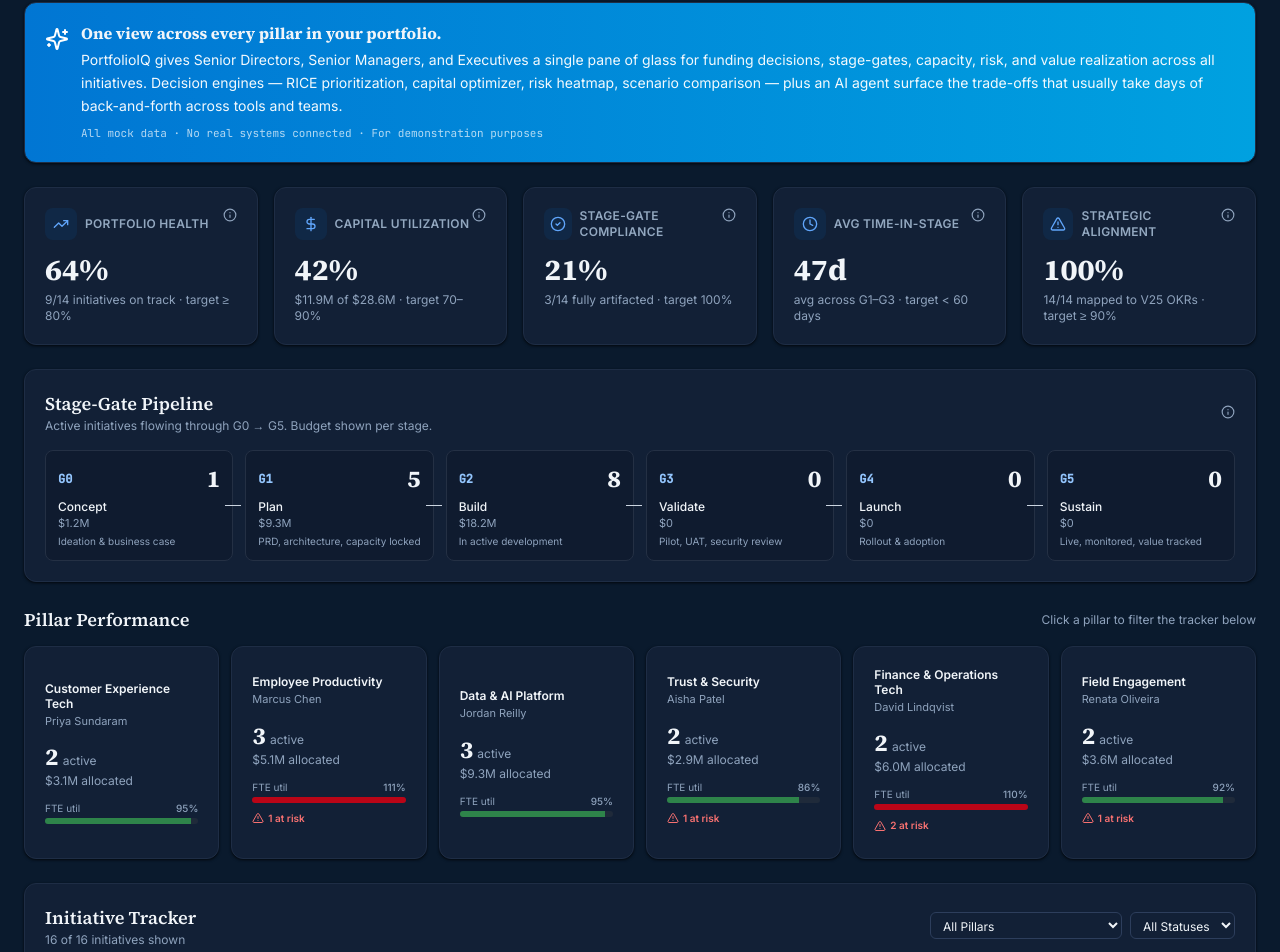
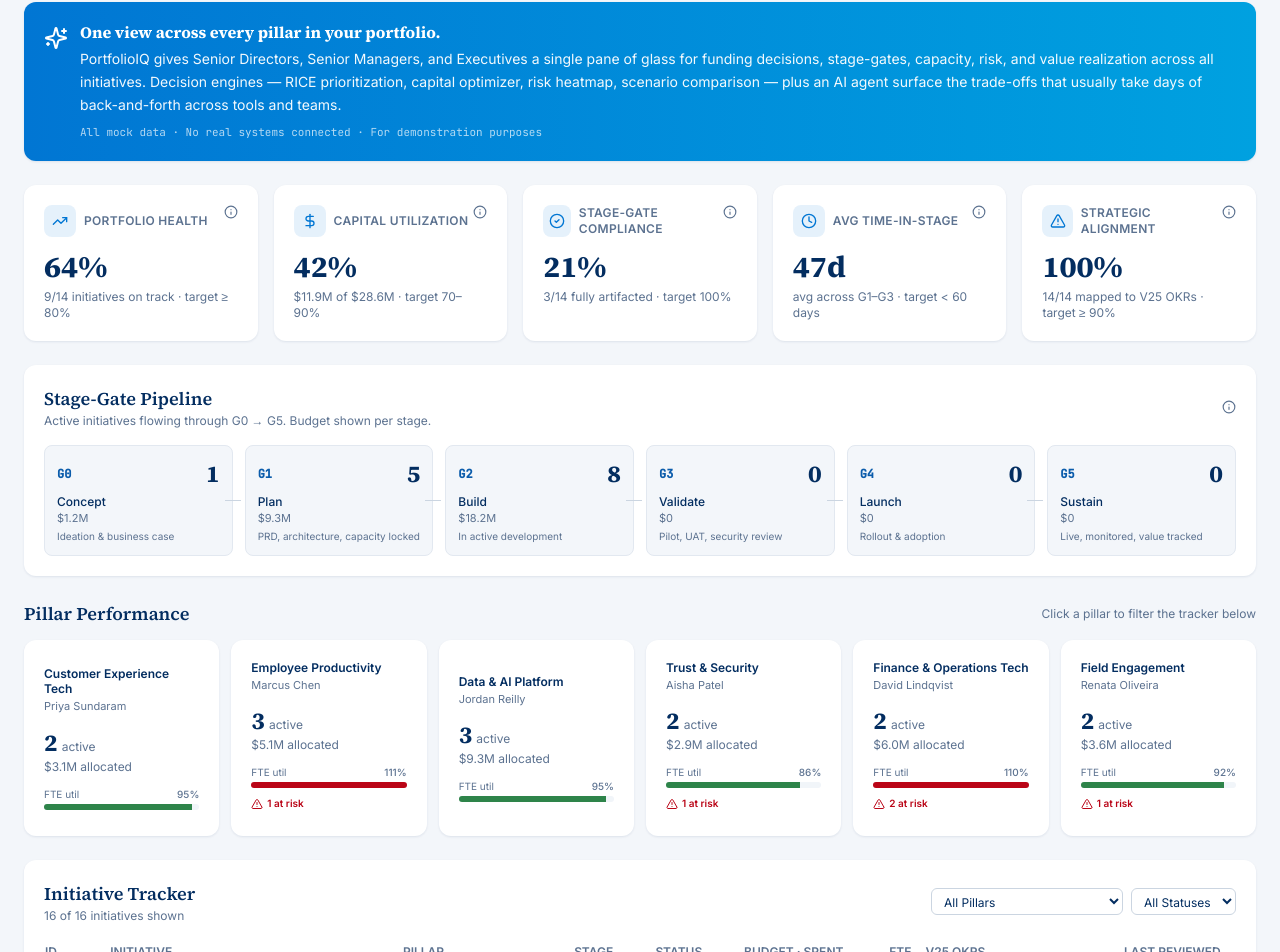
Before and after one commit to saurabhj1986/portfolioiq-demo, a React (Vite) app: page / in a window 1280 px wide. Shown: the part 144-1096 px from the top of the page. Built offline with nearby package versions, Linux system fonts and the light colour scheme.

Commit message:
Revert dark theme; restore original light theme

```diff
--- a/src/index.css
+++ b/src/index.css
@@ -2,41 +2,28 @@
 @tailwind components;
 @tailwind utilities;
 
-/* =================================================================
-   DARK THEME — applied across the entire app via utility overrides.
-   Designed so existing component classes (bg-white, text-sfnavy, etc.)
-   keep working without per-file edits.
-   ================================================================= */
-
 @layer base {
   html { scroll-behavior: smooth; }
   body {
-    background: #0A1A2D;
-    color: #E8EEF7;
+    background: #F3F6FA;
+    color: #032D60;
     font-feature-settings: 'cv02', 'cv03', 'cv04', 'cv11';
     -webkit-font-smoothing: antialiased;
   }
-  h1, h2, h3, h4 {
-    font-family: 'Source Serif 4', Georgia, serif;
-    color: #F1F5F9;
-  }
+  h1, h2, h3, h4 { font-family: 'Source Serif 4', Georgia, serif; }
 }
 
 @layer components {
   .pill {
     @apply inline-flex items-center gap-1 rounded-full px-2 py-0.5 text-xs font-medium;
   }
-  .pill-green   { @apply pill text-emerald-300 border border-emerald-700/50; background: rgba(74, 222, 128, 0.15); }
-  .pill-yellow  { @apply pill text-amber-300   border border-amber-700/50;   background: rgba(251, 191, 36, 0.15); }
-  .pill-red     { @apply pill text-red-300     border border-red-700/50;     background: rgba(248, 113, 113, 0.15); }
-  .pill-blue    { @apply pill text-sky-300     border border-sky-700/50;     background: rgba(96, 165, 250, 0.15); }
-  .pill-gray    { @apply pill text-slate-300   border border-slate-600;      background: rgba(148, 163, 184, 0.15); }
+  .pill-green   { @apply pill bg-emerald-50 text-sgreen border border-emerald-200; }
+  .pill-yellow  { @apply pill bg-orange-50 text-syellow border border-orange-200; }
+  .pill-red     { @apply pill bg-red-50 text-sred border border-red-200; }
+  .pill-blue    { @apply pill bg-sky-50 text-sfblue border border-sky-200; }
+  .pill-gray    { @apply pill bg-slate-100 text-sgray border border-slate-200; }
 
-  .card {
-    background: #122036;
-    @apply rounded-xl shadow-card p-5;
-    border: 1px solid #1E2D45;
-  }
+  .card { @apply bg-white rounded-xl shadow-card p-5; }
   .card-hover { @apply hover:shadow-cardHover transition-shadow; }
 
   .tab-btn {
@@ -44,18 +31,17 @@
   }
   .tab-btn-active { @apply text-white border-sflight; }
 
-  .kpi-label { @apply text-xs uppercase tracking-wide font-semibold; color: #93A8C0; }
-  .kpi-value { @apply text-3xl font-serif font-bold; color: #F1F5F9; }
-  .kpi-sub   { @apply text-xs; color: #8FA3BD; }
+  .kpi-label { @apply text-xs uppercase tracking-wide text-sfmuted font-semibold; }
+  .kpi-value { @apply text-3xl font-serif font-bold text-sfnavy; }
+  .kpi-sub   { @apply text-xs text-sfmuted; }
 
   .sql-block {
-    @apply font-mono text-xs rounded-lg p-4 overflow-x-auto leading-6;
-    background: #061222;
-    color: #BAE6FD;
-    border: 1px solid #1E2D45;
+    @apply font-mono text-xs bg-sfnavy text-sky-100 rounded-lg p-4 overflow-x-auto leading-6;
   }
 
-  .step-fade-in { animation: stepFade 360ms ease-out both; }
+  .step-fade-in {
+    animation: stepFade 360ms ease-out both;
+  }
 }
 
 @keyframes stepFade {
@@ -63,83 +49,8 @@
   to   { opacity: 1; transform: translateY(0); }
 }
 
-/* =================================================================
-   UTILITY OVERRIDES — remap commonly-used light-theme classes
-   to dark-theme equivalents so components don't need editing.
-   ================================================================= */
-
-/* Surfaces */
-.bg-white  { background-color: #122036 !important; }
-.bg-sfbg   { background-color: #0F1B2F !important; }
-
-/* Primary text */
-.text-sfnavy { color: #F1F5F9 !important; }
-.text-sfdeep { color: #93C5FD !important; }
-.text-sfmuted { color: #8FA3BD !important; }
-
-/* Borders */
-.border-slate-100 { border-color: #1E2D45 !important; }
-.border-slate-200 { border-color: #243044 !important; }
-.border-slate-300 { border-color: #2D3E5C !important; }
-
-/* Slate fills (used for progress bars, dividers, hover states) */
-.bg-slate-50  { background-color: #182236 !important; }
-.bg-slate-100 { background-color: #1F2A3A !important; }
-.bg-slate-200 { background-color: #2A3A52 !important; }
-.bg-slate-800 { background-color: #1F2A3A !important; }
-.bg-slate-900 { background-color: #0A1A2D !important; }
-
-/* Brighten status colors for dark contrast */
-.text-sgreen  { color: #4ADE80 !important; }
-.text-syellow { color: #FBBF24 !important; }
-.text-sred    { color: #F87171 !important; }
-.text-sfblue  { color: #60A5FA !important; }
-.text-sflight { color: #67E8F9 !important; }
-
-/* Status backgrounds (light tints → dark tints) */
-.bg-emerald-50  { background-color: rgba(74, 222, 128, 0.12) !important; }
-.bg-emerald-100 { background-color: rgba(74, 222, 128, 0.18) !important; }
-.bg-orange-50   { background-color: rgba(251, 191, 36, 0.12) !important; }
-.bg-orange-100  { background-color: rgba(251, 191, 36, 0.18) !important; }
-.bg-red-50      { background-color: rgba(248, 113, 113, 0.12) !important; }
-.bg-red-100     { background-color: rgba(248, 113, 113, 0.18) !important; }
-.bg-sky-50      { background-color: rgba(96, 165, 250, 0.12) !important; }
-.bg-sky-100     { background-color: rgba(96, 165, 250, 0.18) !important; }
-
-/* Borders for status pills */
-.border-emerald-200, .border-emerald-300 { border-color: rgba(74, 222, 128, 0.35) !important; }
-.border-orange-200,  .border-orange-300  { border-color: rgba(251, 191, 36, 0.35) !important; }
-.border-red-200,     .border-red-300     { border-color: rgba(248, 113, 113, 0.35) !important; }
-.border-sky-200,     .border-sky-300     { border-color: rgba(96, 165, 250, 0.35) !important; }
-
-/* Inputs, selects, textareas — dark surface */
-input:not([type="range"]):not([type="checkbox"]):not([type="radio"]),
-select, textarea {
-  background-color: #1F2A3A !important;
-  color: #F1F5F9 !important;
-  border-color: #2D3E5C !important;
-}
-input::placeholder, textarea::placeholder { color: #6F8298 !important; }
-select option { background-color: #1F2A3A; color: #F1F5F9; }
-
-/* Range sliders — dark track */
-input[type="range"] { background: transparent; }
-
-/* Tooltip backgrounds (sfnavy bg used for tooltips) — keep dark, brighten contrast */
-.bg-sfnavy { background-color: #0A1A2D !important; }
-
-/* Code/font-mono backgrounds */
-code.bg-sfbg { background-color: #1F2A3A !important; color: #BAE6FD !important; }
-
-/* Card shadows — adjust for dark mode */
-.shadow-card     { box-shadow: 0 1px 3px rgba(0, 0, 0, 0.5), 0 1px 2px rgba(0, 0, 0, 0.3) !important; }
-.shadow-cardHover{ box-shadow: 0 4px 16px rgba(0, 161, 224, 0.25), 0 2px 6px rgba(0, 0, 0, 0.4) !important; }
-
-/* Scrollbar — dark mode */
+/* Scrollbar polish */
 ::-webkit-scrollbar { width: 10px; height: 10px; }
-::-webkit-scrollbar-track { background: #0A1A2D; }
-::-webkit-scrollbar-thumb { background: #2D3E5C; border-radius: 6px; }
-::-webkit-scrollbar-thumb:hover { background: #3D5274; }
-
-/* Make Decision Engine sub-tab nav and KPI Studio mode toggle white-bg cards visually consistent with dark cards */
-.bg-white.rounded-xl { background-color: #122036 !important; }
+::-webkit-scrollbar-track { background: transparent; }
+::-webkit-scrollbar-thumb { background: #CBD5E1; border-radius: 6px; }
+::-webkit-scrollbar-thumb:hover { background: #94A3B8; }
```
